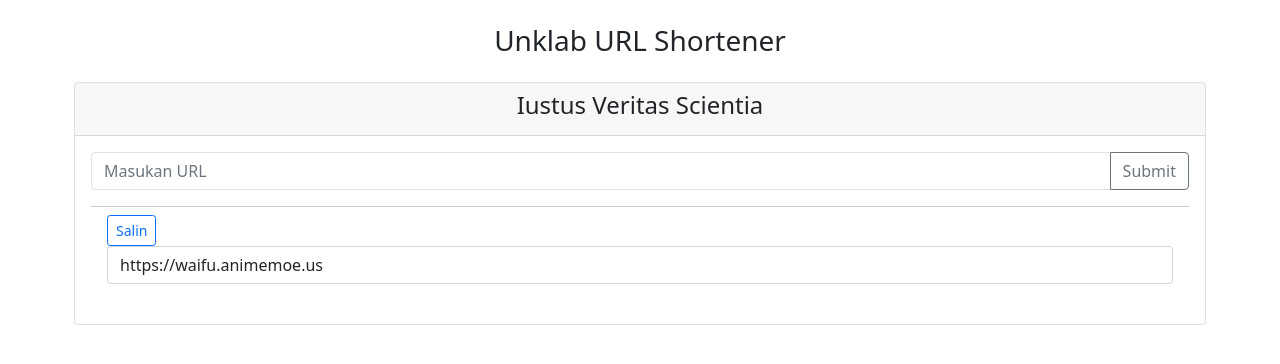
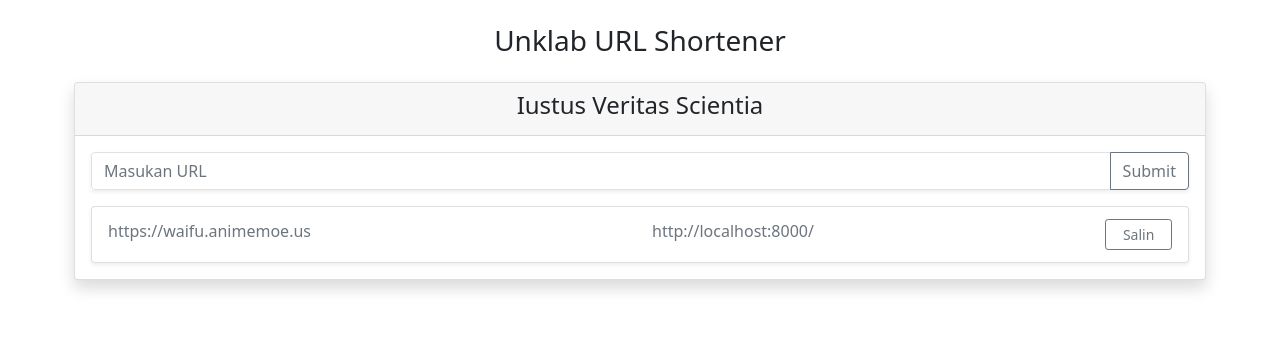
Before and after one commit to animemoeus/unklab-url-shortener-frontend, a Next.js app: page / in a window 1280 px wide. Shown: the top 364 px of the page. Built offline with nearby package versions, Linux system fonts and the light colour scheme.

Commit message:
update home page

```diff
--- a/pages/index.js
+++ b/pages/index.js
@@ -1,12 +1,15 @@
-import { useState } from "react";
 import axios from "axios";
 import { CopyToClipboard } from "react-copy-to-clipboard";
+import { useState } from "react";
 
 export default function Home() {
   const [isLoading, setIsLoading] = useState(false);
   const [inputUrl, setInputUrl] = useState("");
   const [shortenedUrlResult, setShortenedUrlResult] = useState([
-    "https://waifu.animemoe.us",
+    {
+      original: "https://waifu.animemoe.us",
+      shortened: "http://localhost:8000/",
+    }, // dummy data
   ]);
 
   // submit button onClick
@@ -25,7 +28,10 @@ export default function Home() {
         // append the result to array `shortenedUrlResult`
         setShortenedUrlResult((shortenedUrlResult) => [
           ...shortenedUrlResult,
-          `http://localhost:3000/${res.data.slug}`,
+          {
+            original: inputUrl,
+            shortened: `http://localhost:3000/${res.data.slug}`,
+          },
         ]);
       })
       .catch((err) => {
@@ -56,12 +62,13 @@ export default function Home() {
 
       {/* container medium */}
       <div className="container-md px-1">
-        <div className="card mt-4">
+        <div className="card mt-4 mb-3 shadow">
           <div className="card-header text-center">
             <h4>Iustus Veritas Scientia</h4>
           </div>
           <div className="card-body">
-            <div className="input-group mb-3">
+            <div className="input-group mb-3 shadow-sm">
+              {/* input url */}
               <input
                 type="url"
                 className="form-control border"
@@ -69,9 +76,10 @@ export default function Home() {
                 value={inputUrl}
                 onChange={(e) => handleInputUrl(e)}
               />
+              {/* end — input url */}
               {isLoading === true && (
                 <button
-                  className="btn btn-outline-secondary"
+                  className="btn btn-outline-secondary shadow-none"
                   type="button"
                   disabled
                   onClick={handleSubmitButton}
@@ -95,35 +103,51 @@ export default function Home() {
               )}
             </div>
 
-            <hr className="m-0" />
-
             {/* show the shortened URL result */}
-            <ul className="list-group list-group-flush">
+            <div className="rounded shadow-sm">
               {shortenedUrlResult.map((url, i) => {
                 return (
-                  <li className="list-group-item" key={i}>
-                    <CopyToClipboard text={url}>
-                      <button
-                        type="button"
-                        className="btn btn-outline-primary btn-sm"
-                      >
-                        Salin
-                      </button>
-                    </CopyToClipboard>{" "}
-                    <div className="mb-3">
-                      <input
-                        type="text"
-                        className="form-control"
-                        aria-label="Sizing example input"
-                        aria-describedby="inputGroup-sizing-sm"
-                        value={url}
-                        onChange={(e) => {}}
-                      />
+                  <div className="list-group-item" key={i}>
+                    <div className="row">
+                      {/* original url */}
+                      <div className="col-sm-6 my-1">
+                        <a
+                          href={url.original}
+                          className="text-decoration-none text-muted"
+                        >
+                          {url.original}
+                        </a>
+                      </div>
+                      {/* end — original url */}
+                      {/* shortened url */}
+                      <div className="col-sm-5 my-1">
+                        <a
+                          href={url.shortened}
+                          className="text-decoration-none text-muted"
+                        >
+                          {url.shortened}
+                        </a>
+                      </div>
+                      {/* end — shortened url */}
+                      {/* copy button */}
+                      <div className="col-sm-1 my-1">
+                        <div className="d-grid">
+                          <CopyToClipboard text={url.shortened}>
+                            <button
+                              type="button"
+                              className="btn btn-outline-secondary btn-sm shadow-none"
+                            >
+                              Salin
+                            </button>
+                          </CopyToClipboard>
+                        </div>
+                      </div>
+                      {/* end — copy button */}
                     </div>
-                  </li>
+                  </div>
                 );
               })}
-            </ul>
+            </div>
             {/* end — show the shortened URL result */}
           </div>
         </div>
```
